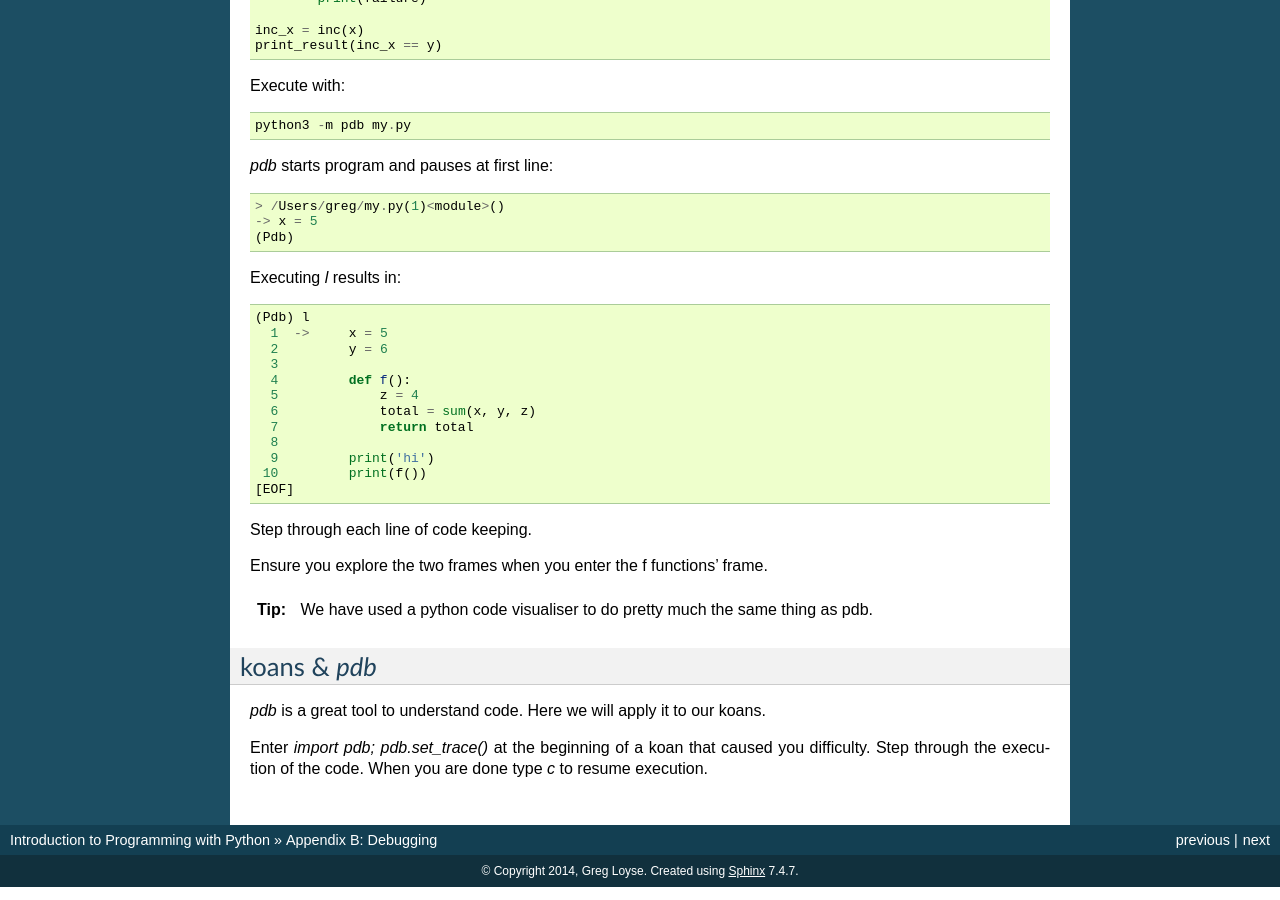
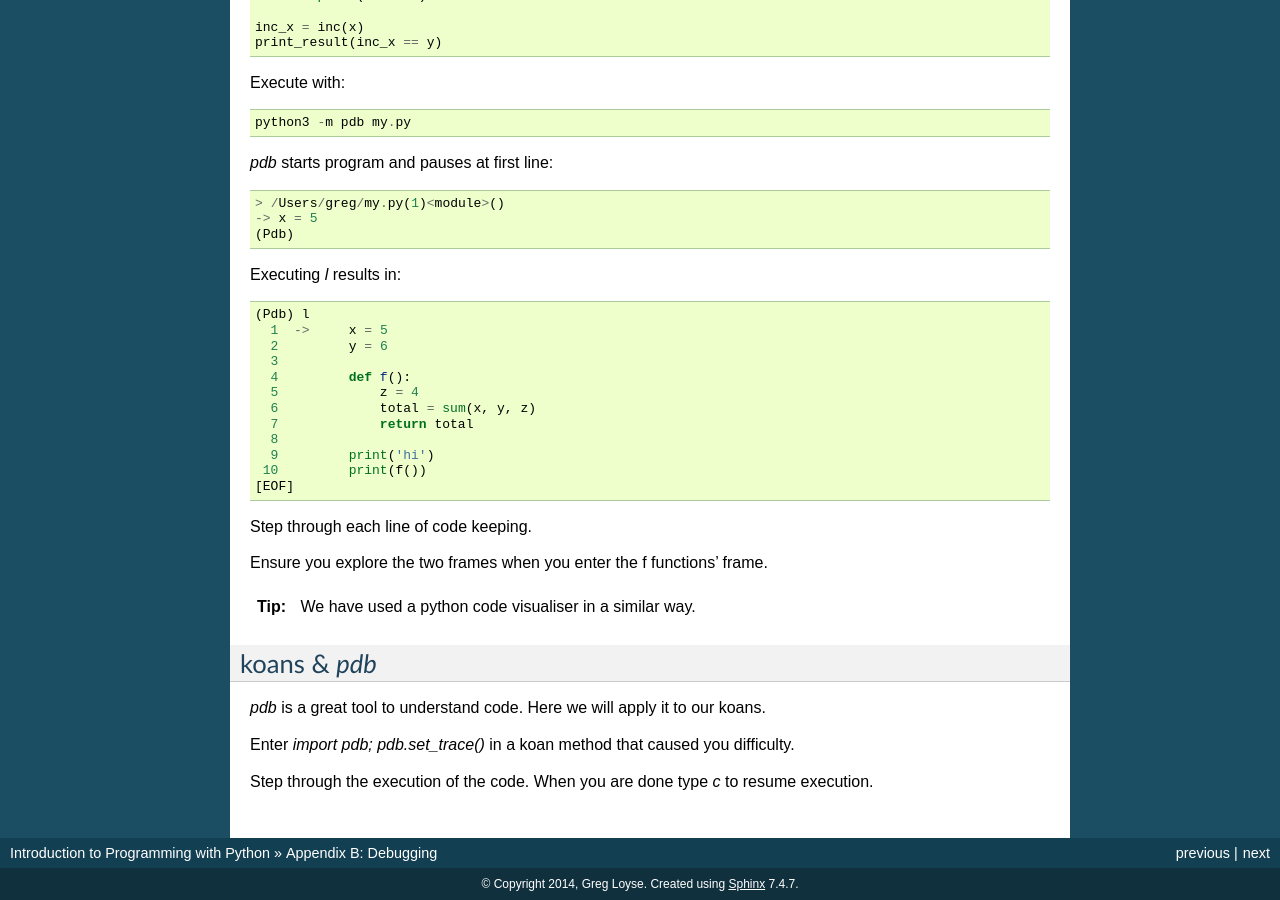
Before and after one commit to gu-lseg/intro-to-programming, a Sphinx documentation site: the page built from source/appendix_errors.rst, in a window 1280 px wide and 900 px high, scrolled down 2213 px. Built offline with Sphinx 7.4.7, drawn with Linux system fonts in a browser that asks for light colours; pages that are not in the unit, such as notebooks, are missing from menus; some of the changed text lies outside the part shown.

Commit message:
minor improvements

```diff
--- a/source/appendix_errors.rst
+++ b/source/appendix_errors.rst
@@ -108,8 +108,8 @@
     On any error or exeception enter a `import pdb; pdb.set_trace()` on the line
     preceeding your program terminating. Run the program, then inspect what went wrong.
 
-pdb example
-===========
+example
+-------
 
 We will use pythontutor hand in hand with pdb to exercise visualising program
 execution.
@@ -167,7 +167,7 @@
 Ensure you explore the two frames when you enter the f functions' frame.
 
 .. tip::
-    We have used a python code visualiser to do pretty much the same thing as pdb.
+    We have used a python code visualiser in a similar way.
 
 
 
@@ -176,6 +176,8 @@
 
 `pdb` is a great tool to understand code. Here we will apply it to our koans.
 
-Enter `import pdb; pdb.set_trace()` at the beginning of a koan that caused you
-difficulty. Step through the execution of the code. When you are done type `c`
+Enter `import pdb; pdb.set_trace()` in a koan method that caused you
+difficulty.
+
+Step through the execution of the code. When you are done type `c`
 to resume execution.
```
